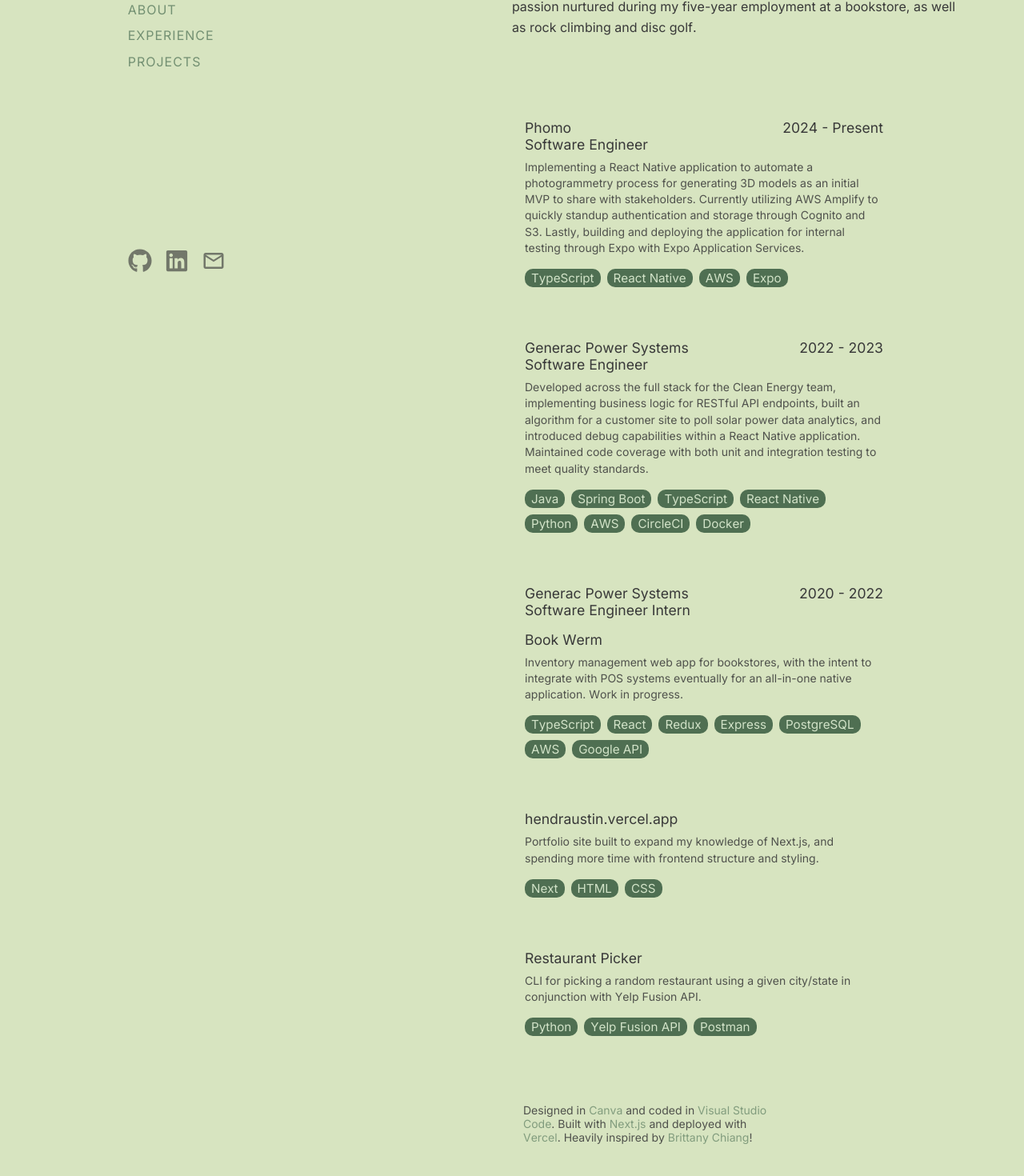
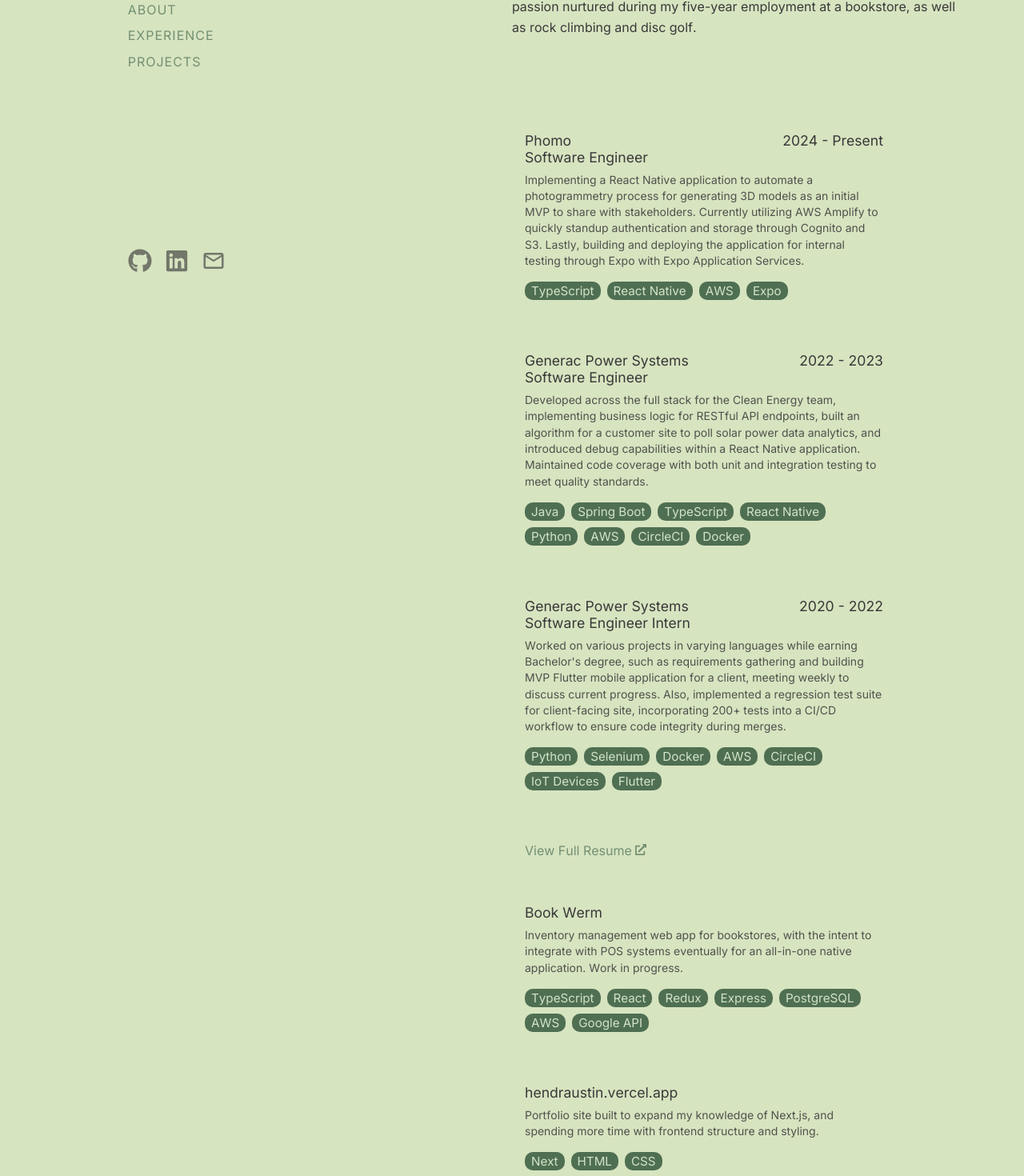
Before and after one commit to hendraustin/hendraustin.github.io, a Next.js app: page / in a window 1280 px wide. Shown: the part 278-1748 px from the top of the page at 80% size. Built offline with nearby package versions, Linux system fonts and the light colour scheme.

Commit message:
Various styling for container and its child elements

```diff
--- a/src/app/components/sections/sections.module.css
+++ b/src/app/components/sections/sections.module.css
@@ -2,6 +2,13 @@
     font-kerning: none;
     font-weight: 400;
     -webkit-font-smoothing: antialiased;
+}
+
+.container {
+    display: flex;
+    flex-direction: column;
+    gap: 1em;
+    padding: 1em;
 }
 
 .about {
@@ -9,6 +16,7 @@
     top: 0;
     line-height: 1.625;
     opacity: 1;
+    margin-bottom: 1em;
 }
 
 @media screen and (min-width: 1350px) and (max-width: 1600px) {
@@ -18,13 +26,8 @@
 }
 
 .experience {
-    height: 40em;
-    top: 0;
     overflow: hidden;
-}
-
-.projects {
-    height: 30em;
+    margin-bottom: 1em;
 }
 
 .experience_item,
@@ -119,7 +122,7 @@
 
 .footer {
     height: 1em;
-    padding-top: 8em;
+    padding-top: 3em;
     padding-bottom: 5.5em;
     padding-right: 10em;
     padding-left: 1em;
```
